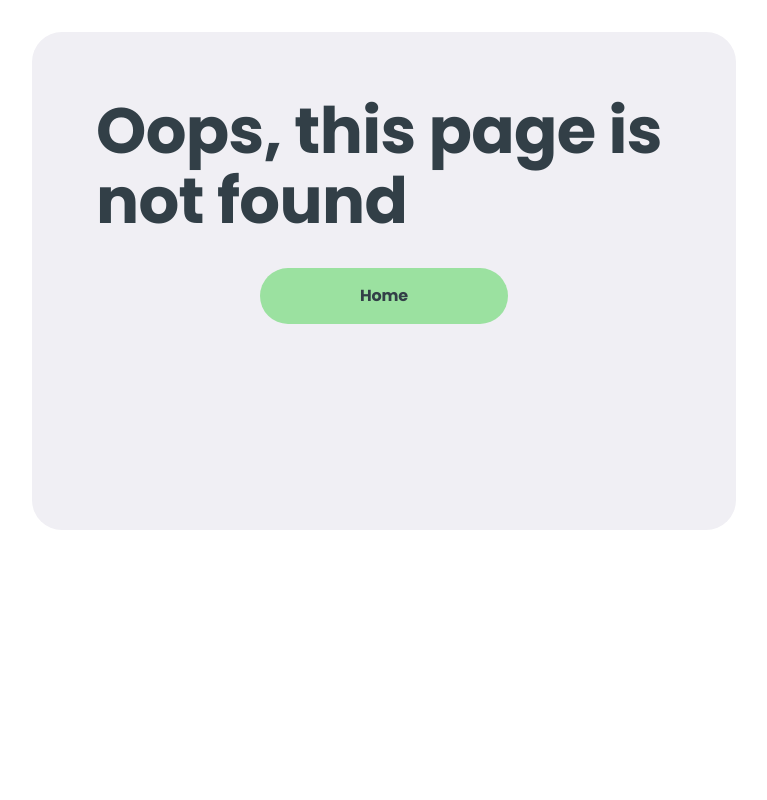
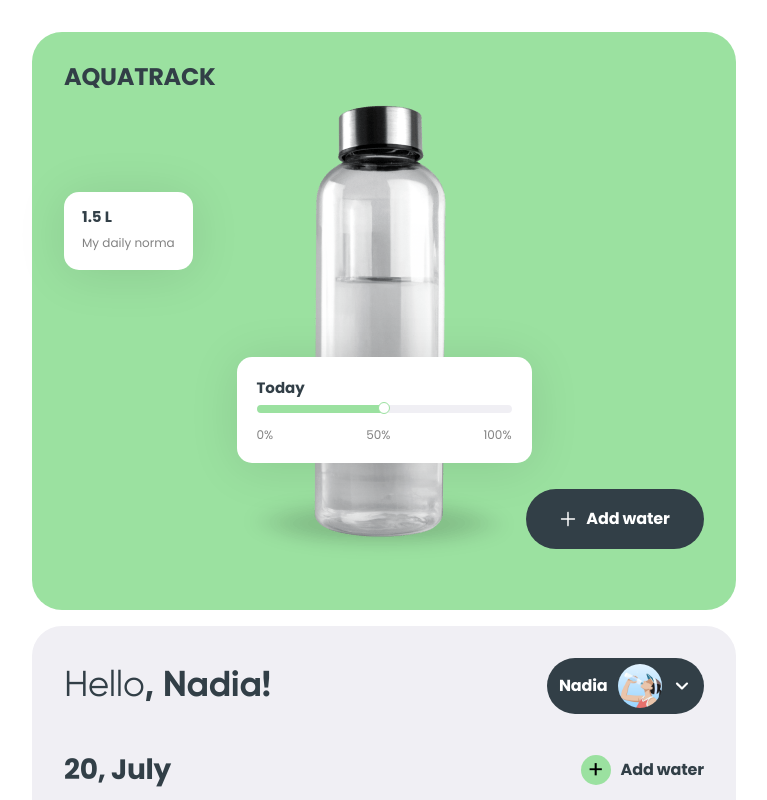
Before and after one commit to xssayy/aquatrack-frontend, a React (Vite) app: page /aquatrack-frontend/tracker in a window 1280 px wide. Before the commit this address had no page. Shown: the top 800 px of the page, without its empty margins (256-1023 px from the left). Built offline with nearby package versions, Linux system fonts and the light colour scheme.

Commit message:
upd router + main + fix icon component

```diff
--- a/src/components/Icon/Icon.jsx
+++ b/src/components/Icon/Icon.jsx
@@ -8,7 +8,7 @@ const Icon = ({ id, width, height, className = '', fillColor }) => {
     >
       <use
         style={{ fill: `${fillColor}` }}
-        href={`${process.env.PUBLIC_URL}/sprite.svg#icon-${id}`}
+        href={`public/sprite.svg#icon-${id}`}
       ></use>
     </svg>
   );
--- a/src/main.jsx
+++ b/src/main.jsx
@@ -10,7 +10,7 @@ import './App.css';
 ReactDOM.createRoot(document.getElementById('root')).render(
   <React.StrictMode>
     <Provider store={store}>
-      <BrowserRouter basename="/">
+      <BrowserRouter basename="/aquatrack-frontend">
         <HelmetProvider>
           <App />
         </HelmetProvider>
```
